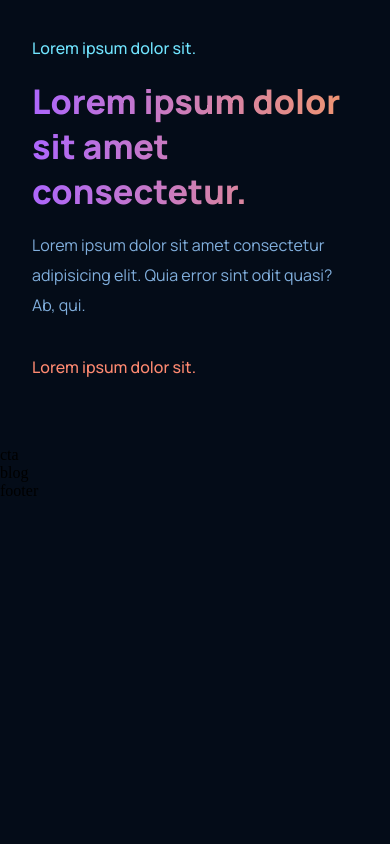
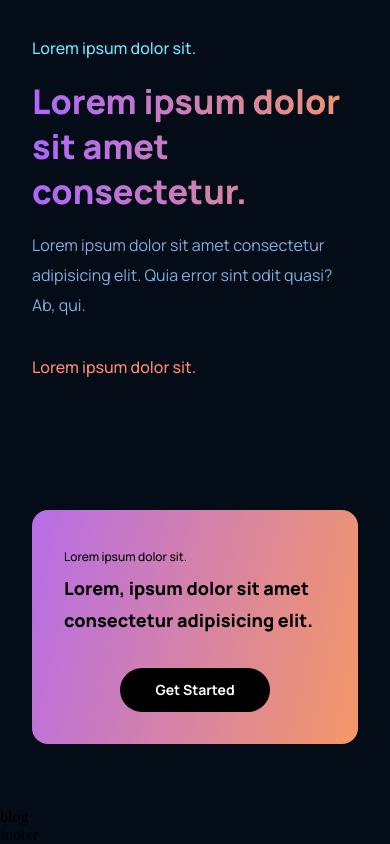
Before and after one commit to mohsenrs/mohsen-react-project, a React (Create React App) app: page / in a window 390 px wide. Shown: the part 3358-4202 px from the top of the page. Before the commit the page ends 3858 px from the top, so only its background shows below. Built offline with nearby package versions, Linux system fonts and the light colour scheme.

Commit message:
cta component

```diff
--- a/src/components/cta/CTA.js
+++ b/src/components/cta/CTA.js
@@ -2,7 +2,17 @@
 import './cta.css'
 
 function CTA() {
-  return <div>cta</div>
+  return (
+    <div className='gpt3__cta'>
+      <div className='gpt3__cta-content'>
+        <p>Lorem ipsum dolor sit.</p>
+        <h3>Lorem, ipsum dolor sit amet consectetur adipisicing elit.</h3>
+      </div>
+      <div className='gpt3__cta-btn'>
+        <button>Get Started</button>
+      </div>
+    </div>
+  )
 }
 
 export default CTA
--- a/src/components/cta/cta.css
+++ b/src/components/cta/cta.css
@@ -0,0 +1,81 @@
+.gpt3__cta {
+  display: flex;
+  align-items: center;
+  justify-content: space-between;
+
+  padding: 2rem;
+  margin: 4rem;
+  border-radius: 1rem;
+  background: var(--gradient-bar);
+}
+
+.gpt3__cta-content {
+  display: flex;
+  flex-direction: column;
+  align-items: flex-start;
+  justify-content: center;
+  text-align: left;
+}
+
+.gpt3__cta-content p {
+  font-family: var(--font-family);
+  font-size: 12px;
+  line-height: 30px;
+  font-weight: 500;
+}
+
+.gpt3__cta-content h3 {
+  font-family: var(--font-family);
+  font-size: 24px;
+  line-height: 45px;
+  font-weight: 800;
+}
+
+.gpt3__cta-btn {
+  display: flex;
+  justify-content: center;
+  align-items: center;
+  margin-left: 2rem;
+}
+
+.gpt3__cta-btn button {
+  padding: 0.5rem 1rem;
+  border: none;
+  outline: none;
+  border-radius: 25px;
+  color: #fff;
+  background-color: #000;
+  font-family: var(--font-family);
+  font-weight: 700;
+  font-size: 18px;
+  line-height: 30px;
+  cursor: pointer;
+  min-width: 150px;
+}
+
+@media screen and (max-width: 650px) {
+  .gpt3__cta {
+    flex-direction: column;
+  }
+
+  .gpt3__cta-btn {
+    margin: 2rem 0 0;
+  }
+}
+
+@media screen and (max-width: 550px) {
+  .gpt3__cta {
+    flex-direction: column;
+    margin: 4rem 2rem;
+  }
+
+  .gpt3__cta-content h3 {
+    font-size: 18px;
+    line-height: 32px;
+  }
+
+  .gpt3__cta-btn button {
+    font-size: 14px;
+    line-height: 28px;
+  }
+}
```
